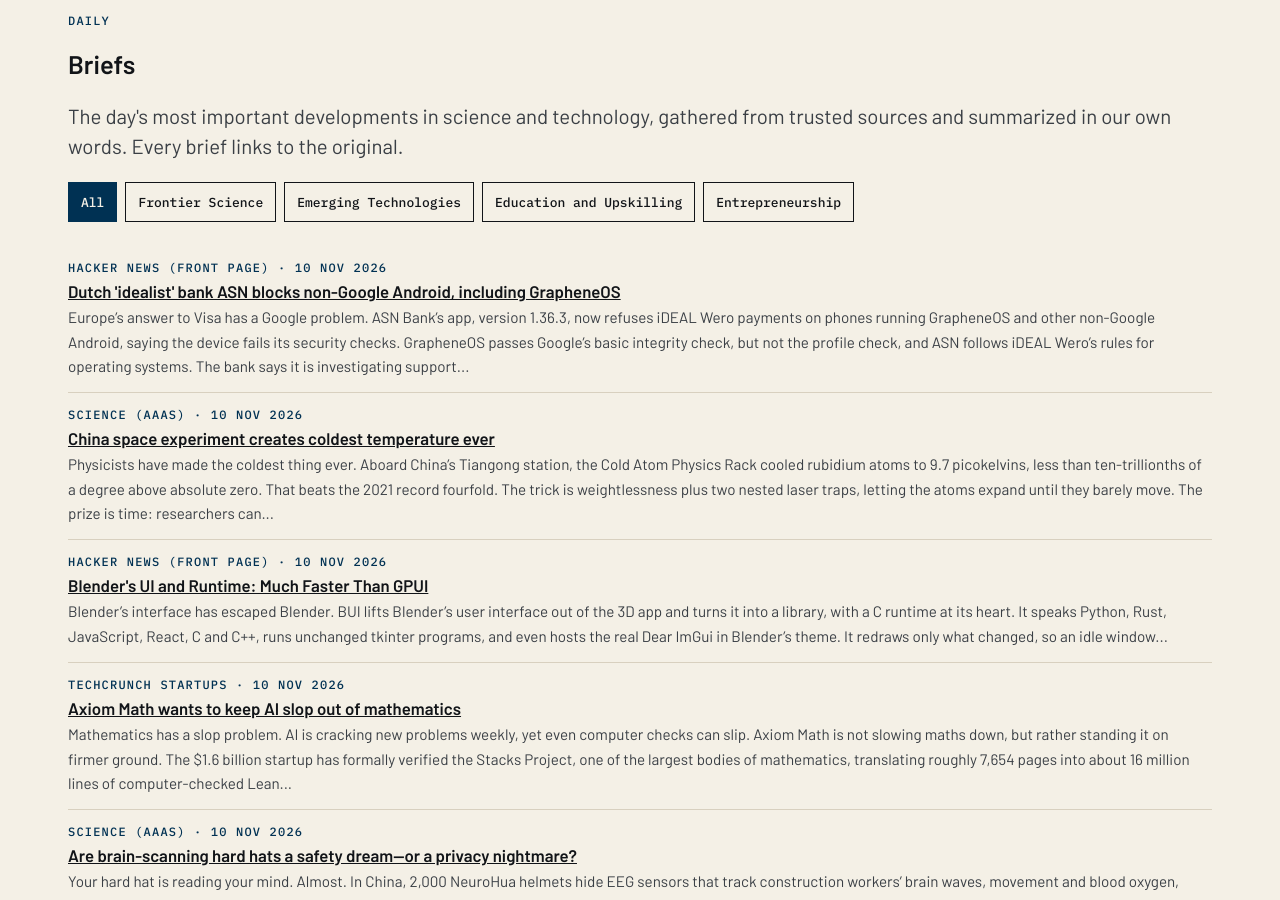
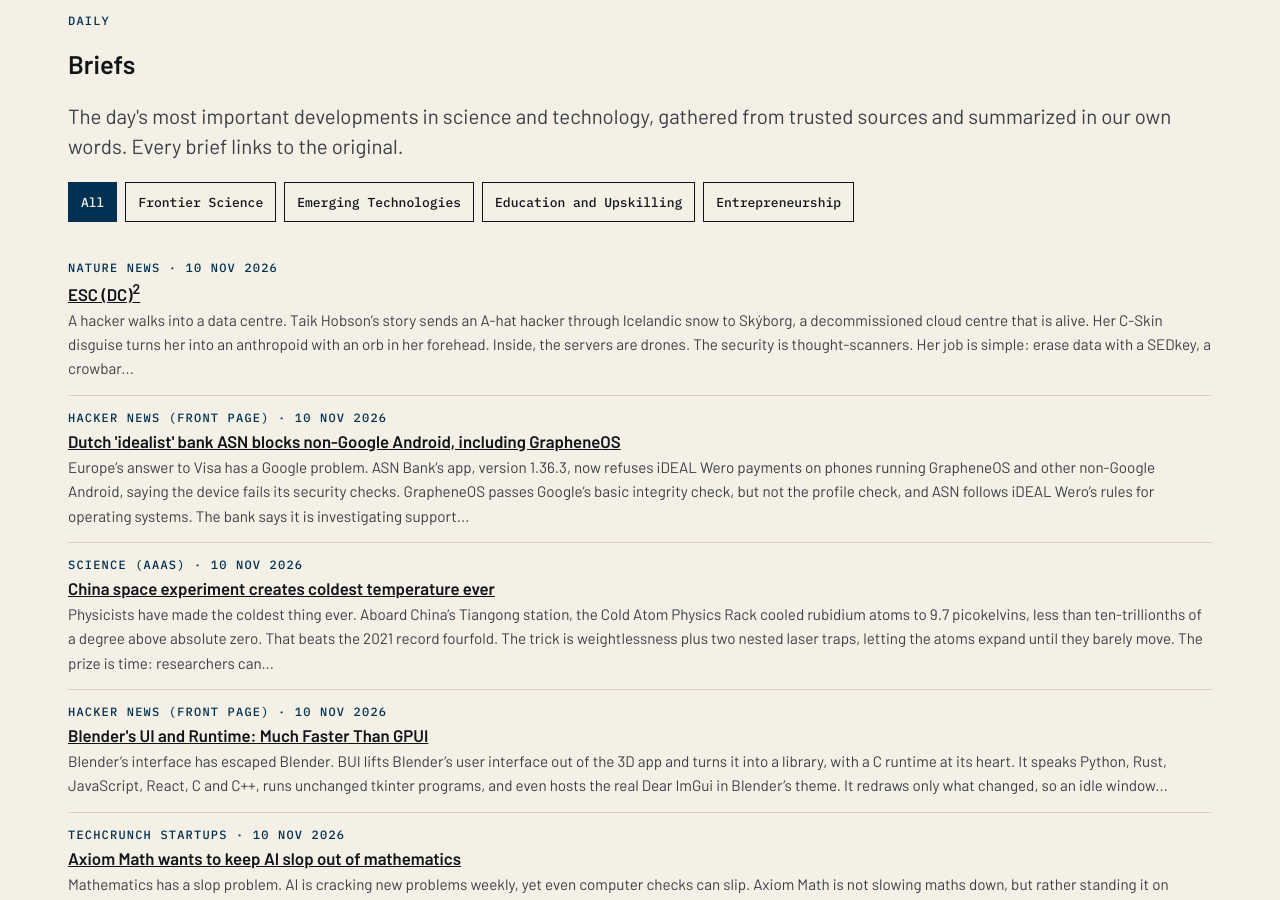
Before and after one commit to katz-news/katz.news, a Jekyll site: the page built from briefs/index.html, in a window 1280 px wide and 900 px high, scrolled down 318 px. Built offline with Jekyll 4.4.1, drawn with Linux system fonts in a browser that asks for light colours.

Commit message:
Publish 2026-11-06

```diff
--- a/_data/build.yml
+++ b/_data/build.yml
@@ -1 +1 @@
-published_at: 2026-11-06T15:30:01Z
+published_at: 2026-11-06T15:32:05Z
--- /dev/null
+++ b/_posts/briefs/2026-11-06-esc-dc-sup-2-sup.md
@@ -0,0 +1,9 @@
+---
+published: true
+title: ESC (DC)<sup>2</sup>
+date: 2026-11-10
+section: science
+source_name: Nature News
+source_url: https://www.nature.com/articles/d41586-026-03450-z
+---
+A hacker walks into a data centre. Taik Hobson’s story sends an A-hat hacker through Icelandic snow to Skýborg, a decommissioned cloud centre that is alive. Her C-Skin disguise turns her into an anthropoid with an orb in her forehead. Inside, the servers are drones. The security is thought-scanners. Her job is simple: erase data with a SEDkey, a crowbar that secure-erases and degausses. The ransom demand is €12.49, or the value of pi. The verdict is deliciously data-centred: the safest cloud is a dead one, and the best hacker is the one who walks through the front door.
```
